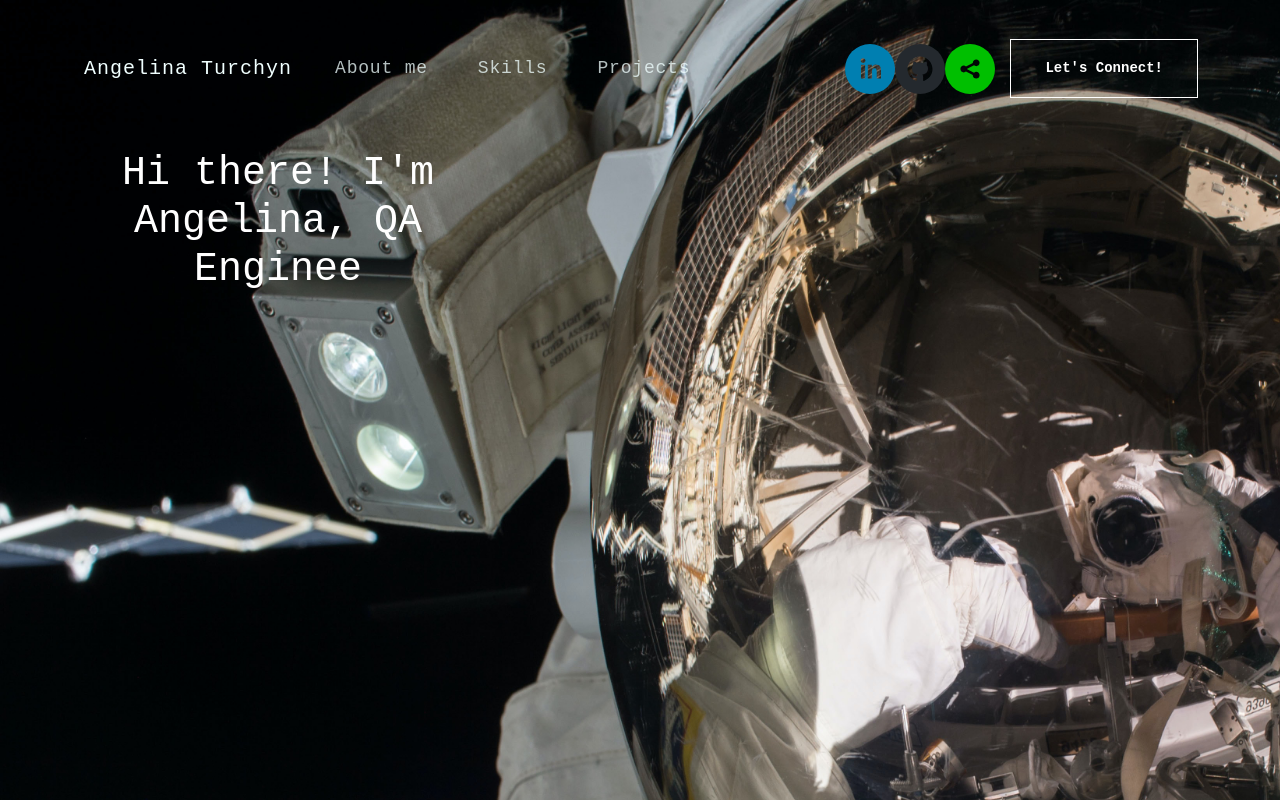
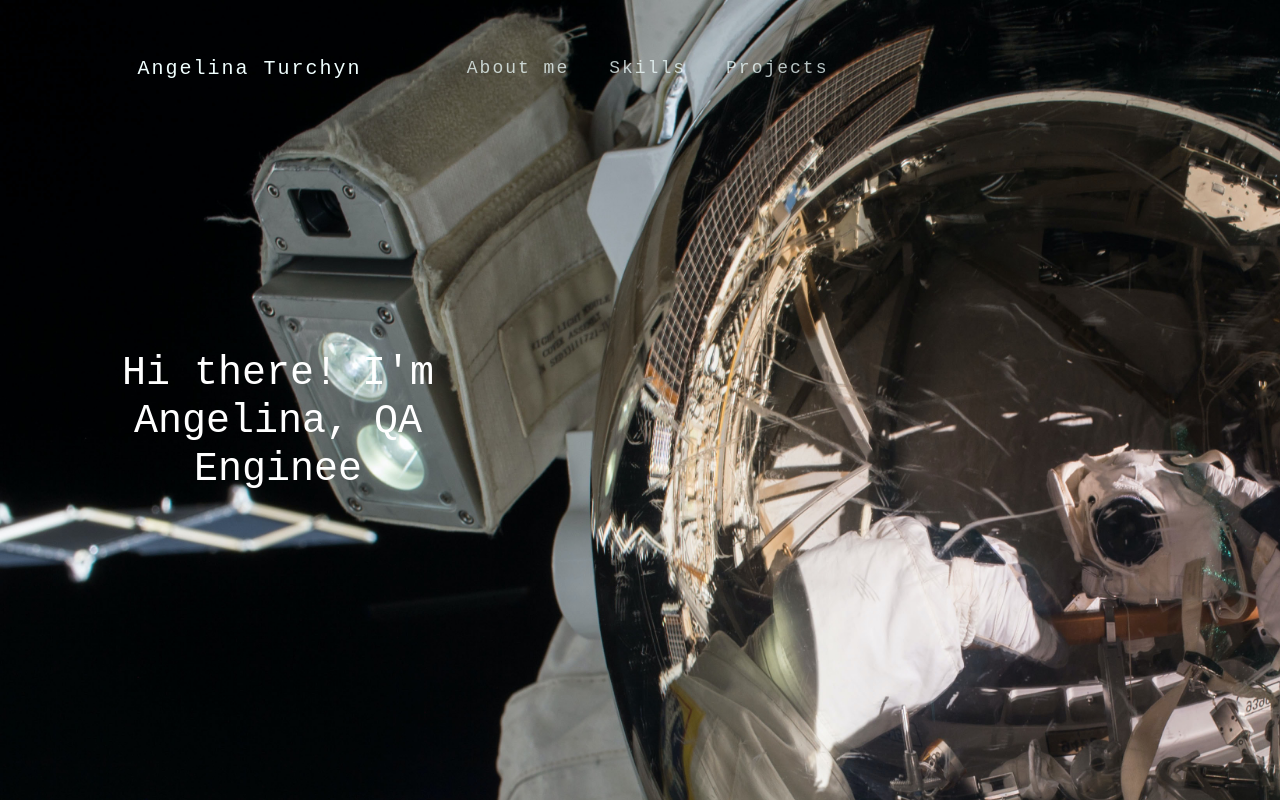
Before and after one commit to angelinaturchyn/react-portfolioproject, a React (Create React App) app: page / in a window 1280 px wide. Shown: the top 800 px of the page. Built offline with nearby package versions, Linux system fonts and the light colour scheme; the HTML template or start-up script is replaced by a standard one.

Commit message:
added scroll to link function

```diff
--- a/package.json
+++ b/package.json
@@ -17,7 +17,10 @@
     "react-dom": "^18.2.0",
     "react-multi-carousel": "^2.8.2",
     "react-on-screen": "^2.1.1",
+    "react-router-dom": "^6.6.2",
+    "react-router-hash-link": "^2.4.3",
     "react-scripts": "5.0.1",
+    "react-scroll": "^1.8.9",
     "react-social-icons": "^5.15.0",
     "web-vitals": "^2.1.4"
   },
--- a/src/App.css
+++ b/src/App.css
@@ -29,7 +29,7 @@ body {
 
 }
 nav.navbar {
-  padding: 20px 0;
+  padding: 25px ;
   position: absolute;
   width: 100%;
   top: 0;
@@ -37,21 +37,25 @@ nav.navbar {
   transition:  0.32s ease-in-out;
 }
 
+
+
 nav.navbar a.navbar-brand {
-  width: 19%;
+  width: 30%;
   font-weight: 500;
   color: azure !important;
-  letter-spacing: 1px;
+  letter-spacing: 2px;
   opacity: 1;
+  margin-right: 30px;
 }
 
 nav.navbar .navbar-nav .navbar-link.navbar-link {
   font-weight: 400;
   color: azure !important;
-  letter-spacing: 0.8px;
-  padding: 25px;
+  letter-spacing: 2px;
+  padding: 20px;
   font-size: 18px;
   opacity: 0.75;
+  text-decoration: none;
 }
 
 nav.navbar .navbar-nav a.nav-link.navbar-link:hover ,
@@ -154,7 +158,7 @@ img {
 
 .top-left {
   position: absolute;
-  top: 150px;
+  top: 350px;
   left: 40px;
   font-size: 20px;
 }
--- a/src/App.js
+++ b/src/App.js
@@ -10,7 +10,7 @@ function App() {
     <div className="App">
       <NavBar/>
         <Banner/>
-        <Skills/>
+        <Skills />
     </div>
   );
 }
--- a/src/components/navBar.js
+++ b/src/components/navBar.js
@@ -1,59 +1,67 @@
-import Container from 'react-bootstrap/Container';
-import Nav from 'react-bootstrap/Nav';
-import Navbar from 'react-bootstrap/Navbar';
+import { Navbar, Nav, Container } from "react-bootstrap";
 import {useEffect, useState} from "react";
 import { SocialIcon } from 'react-social-icons';
+import { HashLink } from 'react-router-hash-link';
+import {BrowserRouter as Router} from "react-router-dom";
+import * as Scroll from 'react-scroll';
+import { Link, animateScroll as scroll, scrollSpy, scroller } from 'react-scroll'
+
+
 
 export const NavBar = () => {
+
     const [activeLink, setActiveLink] = useState('home');
     const [scrolled, seScrolled] = useState(false)
+    const [click, setClick] = useState(false)
 
-    useEffect(() => {
-        const onScroll = () => {
-            if (window.scrollY > 50) {
-                seScrolled(true);
-            } else {
-                seScrolled(false)
-            }
-        }
-        window.addEventListener("scroll", onScroll);
-        return () => window.removeEventListener("scroll", onScroll)
-    }, [])
+    const closeMenu = () => setClick(false)
 
 
-    const onUpdateLink = (value) => {
-        setActiveLink(value)
-    }
-    // const FontLink = () => {
-    //     return (
-    //         <div className="card">
-    //       <span className="font-link">
-    //           This is with Font Link. We are linking the fonts from the Google Fonts.
-    //       </span>
-    //         </div>
-    //     )
-    // };
 
     return (
-        <Navbar expand="lg" className={scrolled ? "scrolled" : ""}>
+        <Navbar expand="lg" >
             <Container>
-                <Navbar.Brand  href="home">Angelina Turchyn</Navbar.Brand>
+            <Navbar.Brand  href="home">Angelina Turchyn</Navbar.Brand>
                 <Navbar.Toggle aria-controls="basic-navbar-nav" />
                 <Navbar.Collapse id="basic-navbar-nav">
                     <Nav className="me-auto">
-                        <Nav.Link  href="aboutme" className={activeLink === "aboutme" ? "active navbar-link" : "navbar-link"} onClick={() => onUpdateLink('aboutme')}>About me</Nav.Link>
-                        <Nav.Link href="skills" className={activeLink === "skills" ? "active navbar-link" : "navbar-link"} onClick={() => onUpdateLink('skills')}>Skills</Nav.Link>
-                        <Nav.Link href="projects" className={activeLink === "projects" ? "active navbar-link" : "navbar-link"} onClick={() => onUpdateLink('projects')}>Projects</Nav.Link>
+                        <Link className={activeLink === "aboutme" ? "active navbar-link" : "navbar-link"} to="aboutme" spy={true} smooth={true} offset={50} duration={500} onClick={closeMenu}>About me </Link>
+                        <Link className={activeLink === "aboutme" ? "active navbar-link" : "navbar-link"} to="skills" spy={true} smooth={true} offset={50} duration={500} onClick={closeMenu}>Skills </Link>
+                        <Link className={activeLink === "aboutme" ? "active navbar-link" : "navbar-link"} to="/" spy={true} smooth={true} offset={50} duration={500} onClick={closeMenu}>Projects </Link>
                     </Nav>
-                    <SocialIcon url="https://linkedin.com/in/angelinaturchyn" />
-                    <SocialIcon url="https://github.com/angelinaturchyn" />
-                    <SocialIcon url="https://angelinaturchyn@gmail.com" />
-                    <span className="navbar-text" >
-                        <button className="vvd" onClick={() => console.log('connect')}><span>Let's Connect!</span>  </button>
-                          </span>
+
                 </Navbar.Collapse>
-            </Container>
+                </Container>
         </Navbar>
+
     );
+}
 
-}
+
+
+
+
+
+
+
+// <Navbar expand="lg" className={scrolled ? "scrolled" : ""}>
+//     <Container>
+//         <Navbar.Brand  href="home">Angelina Turchyn</Navbar.Brand>
+//         <Navbar.Toggle aria-controls="basic-navbar-nav" />
+//         <Navbar.Collapse id="basic-navbar-nav">
+//             <Nav className="me-auto">
+//                 <Nav.Link  href="/aboutme" className={activeLink === "aboutme" ? "active navbar-link" : "navbar-link"} onClick={() => onUpdateLink('aboutme')}>About me</Nav.Link>
+//                 <Link  to="skills" spy={true} smooth={true} offset={50} duration={500} onClick={closeMenu}>Skills</Link>
+//                 <Nav.Link href="/projects" className={activeLink === "projects" ? "active navbar-link" : "navbar-link"} onClick={() => onUpdateLink('projects')}>Projects</Nav.Link>
+//             </Nav>
+//             <SocialIcon url="https://linkedin.com/in/angelinaturchyn"/>
+//             <SocialIcon url="https://github.com/angelinaturchyn"/>
+//             <SocialIcon url="https://angelinaturchyn@gmail.com"/>
+//             <span className="navbar-text" >
+//                         <HashLink to='#connect'>
+//                       <button className="vvd"><span>Let’s Connect</span></button>
+//                          </HashLink>
+//                           </span>
+//         </Navbar.Collapse>
+//     </Container>
+// </Navbar>
--- a/src/components/skills.js
+++ b/src/components/skills.js
@@ -1,5 +1,5 @@
 import * as React from 'react';
-import { useState } from 'react';
+import {useRef, useState} from 'react';
 import Carousel from 'react-bootstrap/Carousel';
 
 
@@ -7,13 +7,16 @@ import Carousel from 'react-bootstrap/Carousel';
 export const Skills = () => {
     const [index, setIndex] = useState(0);
 
+
     const handleSelect = (selectedIndex, e) => {
         setIndex(selectedIndex);
     };
 
-        return (<Carousel activeIndex={index} onSelect={handleSelect}>
+        return (
+            <div className='skills' id='skills'>
+            <Carousel activeIndex={index} onSelect={handleSelect}>
         <Carousel.Item >
-            <h1>Skills</h1>
+            <h1>Skills </h1>
             <h6>Languages:  Javascript, Java</h6>
             <h6>Smoke, Integration Testing, End- to-End Testing</h6>
             <h6> Technologies: Git, GitHub, HTML, CSS, React.js, Node.js</h6>
@@ -35,5 +38,6 @@ export const Skills = () => {
 
         </Carousel.Item>
     </Carousel>
+            </div>
     )
 }
```
Also changed, not shown: 1 other file (tests, documents, lock files or other folders).
